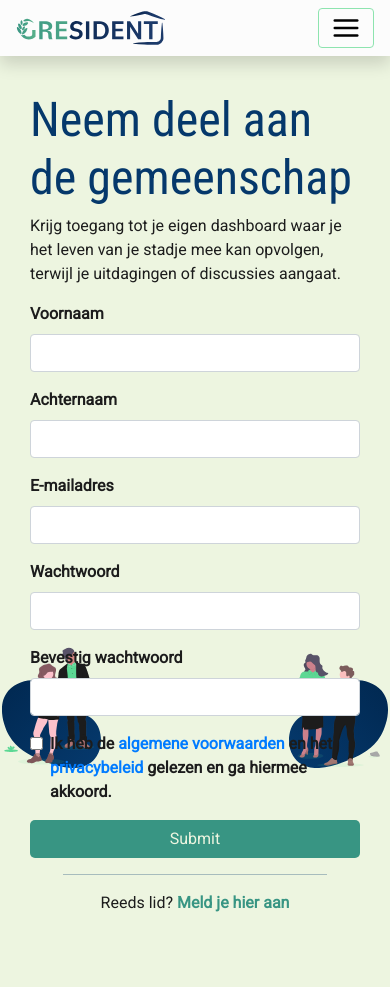
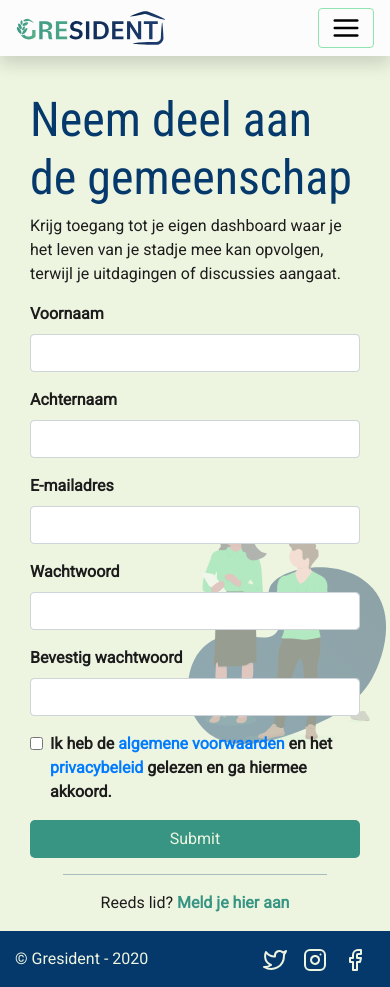
Before and after one commit to MinjuCo/groenity, a PHP site: page /pages/register.php in a window 390 px wide. Before the commit the page ends 912 px from the top, so only its background shows below. Run offline with PHP 8.4, Linux system fonts and the light colour scheme.

Commit message:
Fixed mobile layout of login, askcode en register pages

```diff
--- a/css/style.css
+++ b/css/style.css
@@ -174,7 +174,7 @@ hr{
 }
 
 .askCode, .registration, .login{
-    height: 92vh;
+    min-height: 92vh;
     padding-top: 5.7em;
 }
 
@@ -389,6 +389,43 @@ h1{
         font-size: 3em;
     }
 
+    .login, .askCode.container, .registration{
+        background-image: none;
+    }
+
+    .login::before, .askCode.container::before, .registration::before{
+        content: ' ';
+        display: block;
+        background-size: 80vw;
+        background-repeat: no-repeat;
+        opacity: 0.4;
+        top: 0;
+        left: 0;
+        bottom: 0;
+        right: 0;
+        width: 100%;
+        height: 90%;
+        position: absolute;
+        z-index:0;
+    }
+
+    .login::before {
+        background-image: url("../img/Visuals/login.svg");
+        background-size: 55vw;
+        background-position: bottom left;
+    }
+
+    .askCode.container::before {
+        background-image: url("../img/Visuals/ask_code.svg");
+        background-position: bottom center;
+    }
+
+    .registration::before {
+        background-image: url("../img/Visuals/registration.svg");
+        background-position: right bottom;
+        background-size: 200vw;
+    }
+
     .landingSection{
         padding: 5em 1em;
         height: auto;
--- a/pages/askCode.php
+++ b/pages/askCode.php
@@ -69,7 +69,7 @@ if (!empty($_POST['sendCode'])) {
             </div>
             <hr>
 
-            <div class="row">
+            <div class="row mb-4">
                 <div class="card shadow-sm col-12 rounded-lg">
                     <div class="card-body">
                         <div class="row">
@@ -85,7 +85,7 @@ if (!empty($_POST['sendCode'])) {
             </div>
         </div>
     </div>
-    <?php include_once(__DIR__ . "/../includes/nav.inc.php"); ?>
+    <?php include_once(__DIR__ . "/../includes/footer.inc.php"); ?>
 </body>
 
 </html>
--- a/pages/register.php
+++ b/pages/register.php
@@ -56,10 +56,14 @@ if (!empty($_POST)) {
         terwijl je uitdagingen of discussies aangaat.
       </p>
       <?php if (!empty($error)) : ?>
-        <p class="form__error"> <?php echo $error; ?></p>
+        <div class="alert alert-danger" role="alert">
+          <strong>Pas op!</strong> <?php echo $error; ?>
+        </div>
       <?php endif; ?>
       <?php if (!empty($success)) : ?>
-        <p class="form__success"> <?php echo $success; ?></p>
+        <div class="alert alert-danger" role="alert">
+          <strong>Goed gedaan!</strong> <?php echo $success; ?>
+        </div>
       <?php endif; ?>
       <form action="" method="post" enctype="multipart/form-data">
         <div class="form-row">
@@ -98,7 +102,7 @@ if (!empty($_POST)) {
       <p class="text-center">Reeds lid? <a class="link-gn" href="login.php">Meld je hier aan</a></p>
     </div>
   </div>
-  <?php include_once(__DIR__ . "/../includes/nav.inc.php"); ?>
+  <?php include_once(__DIR__ . "/../includes/footer.inc.php"); ?>
 </body>
 
 </html>
```
